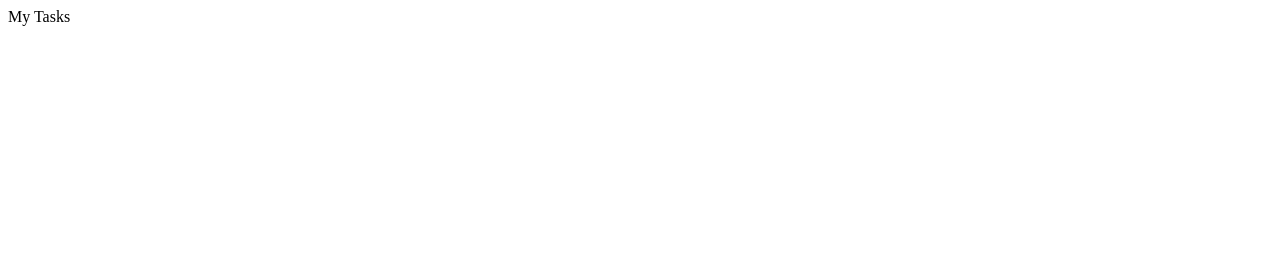
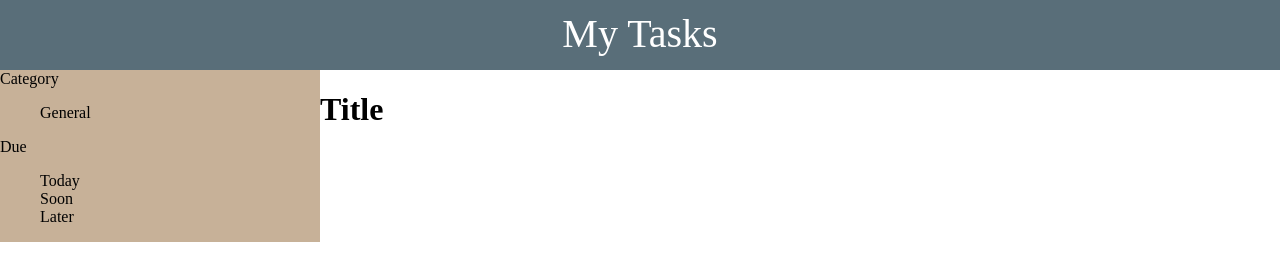
Before and after one commit to cmoratagarcia/odin-to-do-list, a website built with webpack: page src/index.html in a window 1280 px wide. Built offline with nearby package versions, Linux system fonts and the light colour scheme.

Commit message:
Basic styling of homepage sections

```diff
--- a/src/index.html
+++ b/src/index.html
@@ -3,13 +3,35 @@
   <head>
     <meta charset="utf-8" />
     <meta http-equiv="X-UA-Compatible" content="IE=edge" />
-    <title></title>
+    <title>My Tasks</title>
     <meta name="description" content="" />
     <meta name="viewport" content="width=device-width, initial-scale=1" />
+    <link rel="preconnect" href="https://fonts.googleapis.com" />
+    <link rel="preconnect" href="https://fonts.gstatic.com" crossorigin />
+    <link
+      href="https://fonts.googleapis.com/css2?family=Noto+Sans:ital,wght@0,100..900;1,100..900&display=swap"
+      rel="stylesheet"
+    />
   </head>
   <body>
     <header>My Tasks</header>
-    <div class="sidebar"></div>
-    <main></main>
+    <div class="content">
+      <div class="sidebar">
+        <div class="category-container">Category</div>
+        <ul class="category-options">
+          <li>General</li>
+        </ul>
+        <div class="date-container">Due</div>
+        <ul class="due-options">
+          <li>Today</li>
+          <li>Soon</li>
+          <li>Later</li>
+        </ul>
+      </div>
+      <main>
+        <h1 class="category-title">Title</h1>
+        <ul class="task-container"></ul>
+      </main>
+    </div>
   </body>
 </html>
--- a/src/style.css
+++ b/src/style.css
@@ -0,0 +1,32 @@
+:root {
+    --off-white: #f0ece2;
+    --beige: #dfd3c3;
+    --brown: #c7b198;
+    --blue-gray: #596e79;
+}
+
+body {
+    box-sizing: border-box;
+    margin: 0;
+}
+
+header {
+    background-color: var(--blue-gray);
+    color: white;
+    height: 50px;
+    padding: 10px;
+    font-size: 40px;
+    text-align: center;
+}
+.content {
+    display: grid;
+    grid-template-columns: 1fr 3fr;
+}
+
+.sidebar {
+    background-color: var(--brown);
+}
+
+ul {
+    list-style: none;
+}
```
